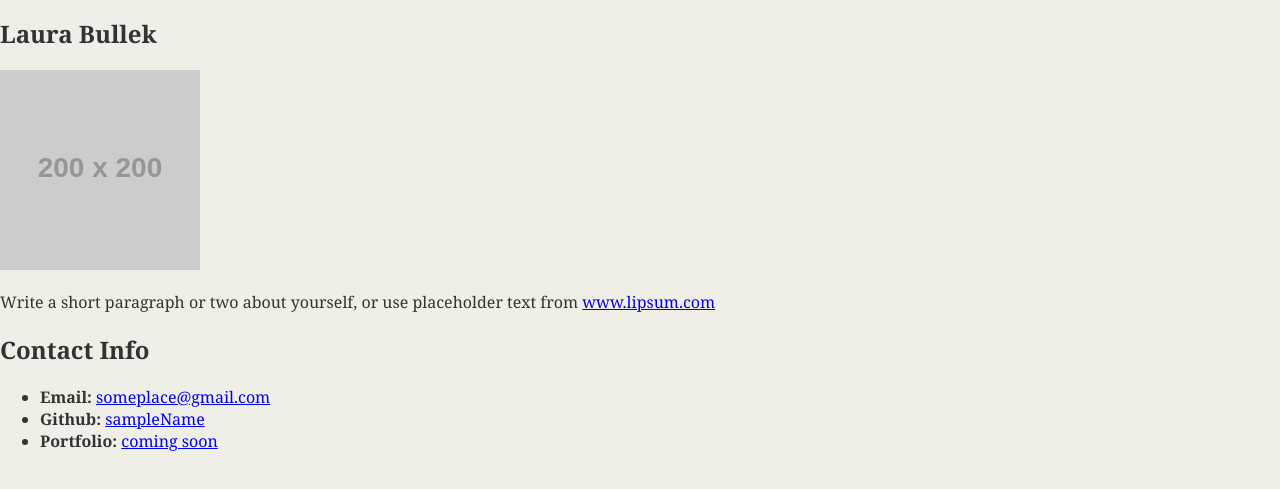
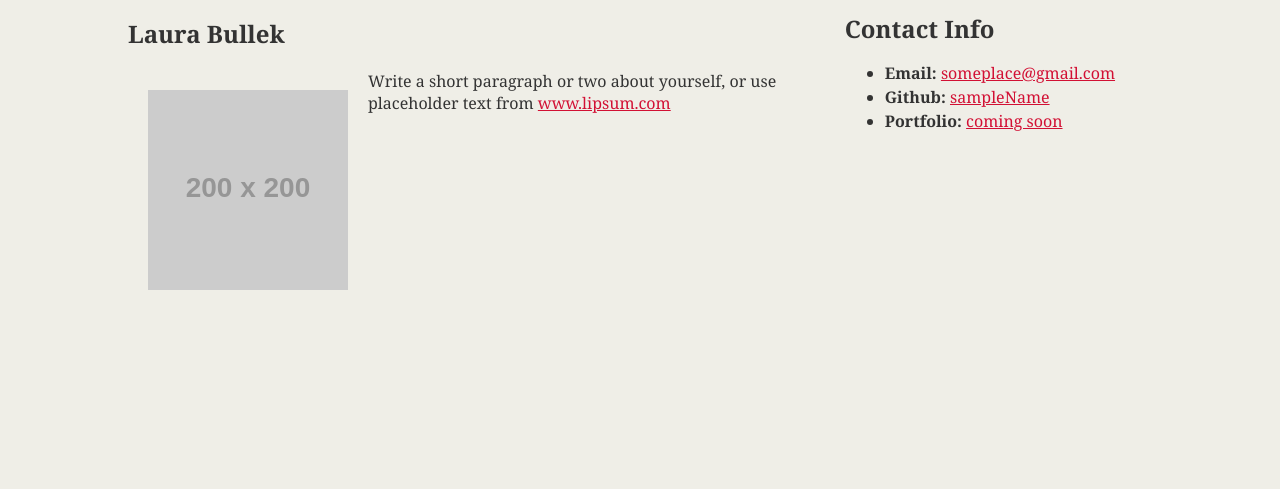
Before and after one commit to Laura-Bullek/UNH-Week-One, a plain HTML site: page 06-HTML_CSS-Layout/html-bio-with-css.html in a window 1280 px wide. Shown: the part 81-570 px from the top of the page. Drawn offline with Linux system fonts and the light colour scheme; placeholder pictures from the web are drawn by us.

Commit message:
Updated and completed CSS file to match demo

```diff
--- a/06-HTML_CSS-Layout/style.css
+++ b/06-HTML_CSS-Layout/style.css
@@ -3,7 +3,7 @@ body {
     font-family: Georgia, 'Times New Roman', Times, serif;
     color: #333333;
     margin: 0;
-    padding 0;
+    padding: 0;
 }
 
 header {
@@ -21,3 +21,29 @@ h1 {
 h2 {
     font-size: 24px;
 }
+
+.container {
+    width: 1024px;
+    margin: 0 auto;
+}
+
+#main-bio {
+    float: left;
+    width: 70%;
+}
+
+#contact-info{
+    float: left;
+    width: 30%;
+    line-height: 150%;
+}
+
+#bio-image{
+    float: left;
+    width: 200px;
+    margin: 20px;
+}
+
+a {
+    color: #d21034;
+}
```
